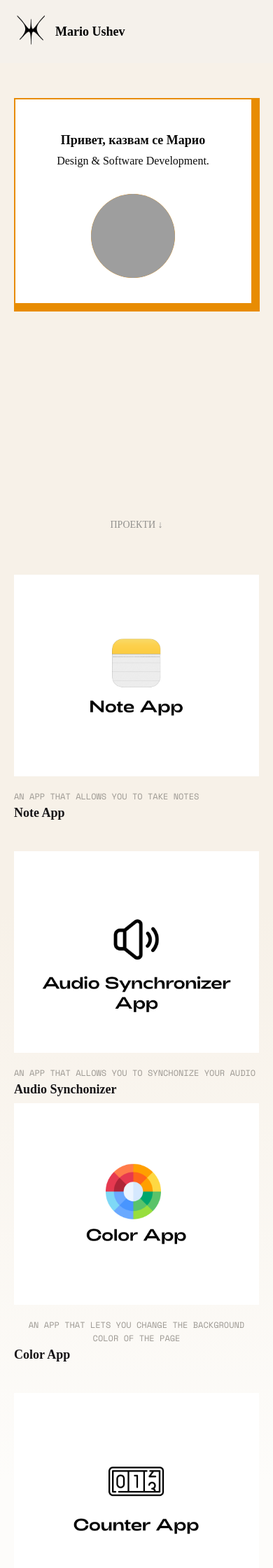
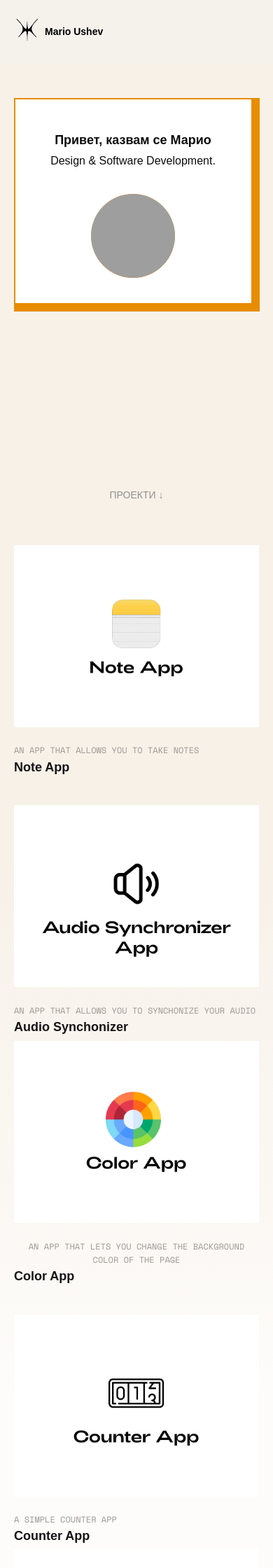
Before and after one commit to marioushev/marioushev.github.io, a PHP site: page /code.html in a window 390 px wide. Shown: the top 2240 px of the page at 70% size. Run offline with PHP 8.4, Linux system fonts and the light colour scheme; grey boxes are pictures that could not be loaded.

Commit message:
code page style update

```diff
--- a/style-code.css
+++ b/style-code.css
@@ -287,6 +287,9 @@ footer a:hover {
 
 /* Responsive Design */
 @media (max-width: 768px) {
+  body {
+    font-family: "Adieu", sans-serif;
+  }
   .nav {
     display: none; /* Hide the navigation menu */
   }
@@ -338,8 +341,8 @@ footer a:hover {
     display: flex;
     flex-direction: column;
     justify-content: space-between;
-    width: 30px;
-    height: 21px;
+    width: 25px;
+    height: 16px;
     cursor: pointer;
   }
 
@@ -431,6 +434,9 @@ footer a:hover {
 }
 
 @media (max-width: 390px) {
+  body {
+    font-family: "Adieu", sans-serif;
+  }
   /* Header */
   .header {
     padding: 5px 20px;
@@ -440,11 +446,16 @@ footer a:hover {
     display: flex;
     flex-direction: row;
     align-items: center;
-    gap: 10px;
+    gap: 6px;
+  }
+
+  .logo-img img {
+    width: 38px;
+    height: 52px;
   }
 
   .logo a {
-    font-size: 18px;
+    font-size: 14px;
   }
 
   .nav ul {
@@ -457,6 +468,10 @@ footer a:hover {
   }
 
   /* Introduction Section */
+  .hero-section {
+    height: 60vh;
+    width: 100%;
+  }
   .intro {
     width: 90%;
     height: auto;
@@ -512,6 +527,7 @@ footer a:hover {
     flex-direction: column;
     margin: 0px 20px;
   }
+
   .project-item-img-box {
     width: 100%;
     height: auto;
@@ -522,7 +538,22 @@ footer a:hover {
     width: 100%;
     height: auto;
   }
+  .project-item-img-box {
+    position: relative;
+    display: inline-block;
+    margin-bottom: 6px;
+    overflow: visible; /* Change to visible to allow the border to expand outside */
+    width: 350px;
+    height: 260px;
+  }
 
+  .project-item-img-box img {
+    display: block;
+    width: 100%;
+    height: 100%;
+    object-fit: cover; /* Ensures the image covers the area without distortion */
+    transition: all 0.1s ease-in-out;
+  }
   .project-heading h3 {
     font-size: 18px;
   }
```
